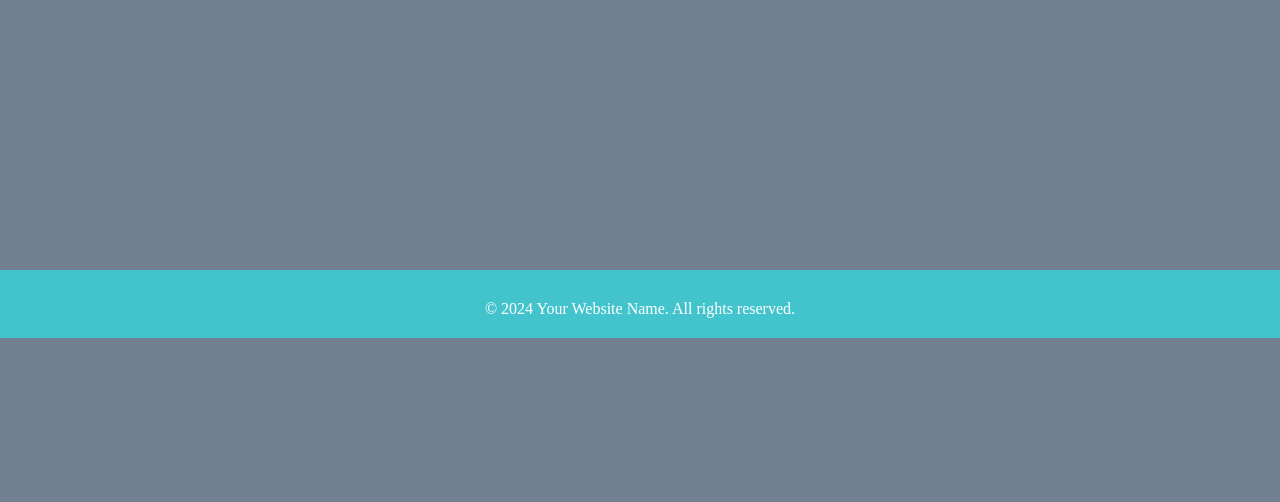
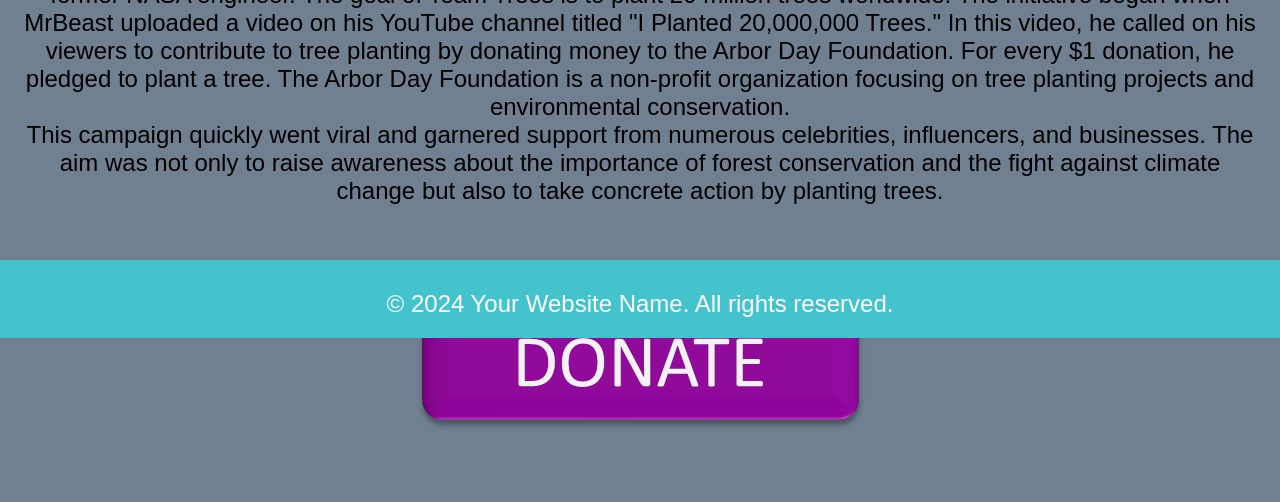
Before and after one commit to Dylanvanschouwen/Project-02-2023-2024, a PHP site: page /Goedendoelen-Marlon.php in a window 1280 px wide. Shown: the part 462-964 px from the top of the page. Before the commit the page ends 800 px from the top, so only its background shows below. Run offline with PHP 8.4, Linux system fonts and the light colour scheme.

Commit message:
dontate page

```diff
--- a/Webpages/Goedendoelen-Marlon.php
+++ b/Webpages/Goedendoelen-Marlon.php
@@ -7,15 +7,39 @@
     <link rel="stylesheet" href="stylesheet.css">
     <?php include ('../Include/navbar.php'); ?>
 </head>
+<div class = "container">
 <body>
-    <h1>My charity</h1>
         <div class="team-trees">
-            <img src="..team-trees.png" alt="team-trees">
+            <img src="../Images/teamtrees.jpg" alt="">
+        </div>
+        <div class="donate-text">
+        <br><br><br><br><br>
+        <div>
+    <p>Team Trees is a global environmental project launched by YouTuber MrBeast (Jimmy Donaldson) and Mark Rober, a former NASA engineer. The goal of Team Trees is to plant 20 million trees worldwide.
 
+     The initiative began when MrBeast uploaded a video on his YouTube channel titled "I Planted 20,000,000 Trees." In this video, he called on his viewers to contribute to tree planting by donating money to the Arbor Day Foundation. For every $1 donation, he pledged to plant a tree. The Arbor Day Foundation is a non-profit organization focusing on tree planting projects and environmental conservation.</p>
 
+     <p>This campaign quickly went viral and garnered support from numerous celebrities, influencers, and businesses. The aim was not only to raise awareness about the importance of forest conservation and the fight against climate change but also to take concrete action by planting trees.</p>
+
+    <br><br>
+
+    <p>You can now donate with the button below. 🌳✨</p>
+    </div>
+
+<!DOCTYPE html>
+<html lang="en">
+<head>
+    <meta charset="UTF-8">
+    <meta name="viewport" content="width=device-width, initial-scale=1.0">
+    <title>Your Page Title</title>
+</head>
+<body>
+    <main>
+        <div class="donate">
+            <a href="https://teamtrees.org" target="_blank">
+                <img src="../images/donate (2).png" alt="Donate to Team Trees">
+            </a>
         </div>
-
-
     </main>
     <?php include ('../Include/footer.php'); ?>
 </body>
--- a/Webpages/stylesheet.css
+++ b/Webpages/stylesheet.css
@@ -247,3 +247,37 @@
       right: 10px;
       font-size: 16px;
     }
+/* marlon goedendoel */
+/* marlon goedendoel */
+/* marlon goedendoel */
+.container {
+    font-family: Arial, sans-serif;
+    margin: 0;
+    padding: 0;
+    margin-bottom: 10px; /* Je kunt de waarde aanpassen naar wens */
+    display: flex;
+    flex-direction: column;
+    align-items: center;
+    min-height: 100vh;
+    text-align: center;
+    padding: 20px;
+
+}
+
+.team-trees {
+    justify-content: center;
+}
+
+.donate-text {
+    font-size: x-large;
+    text-align: center;
+}
+
+.donate {
+    display: flex;
+    flex-direction: column;
+    justify-content: center;
+    align-items: center;
+    min-height: calc(10vh - 10px); /* 10px is de margin-bottom waarde van het .container element */
+    margin: 0;
+}
```
Also changed, not shown: Images/donate (2).png (added), Images/teamtrees.jpg (renamed from Images/team-trees.png).
